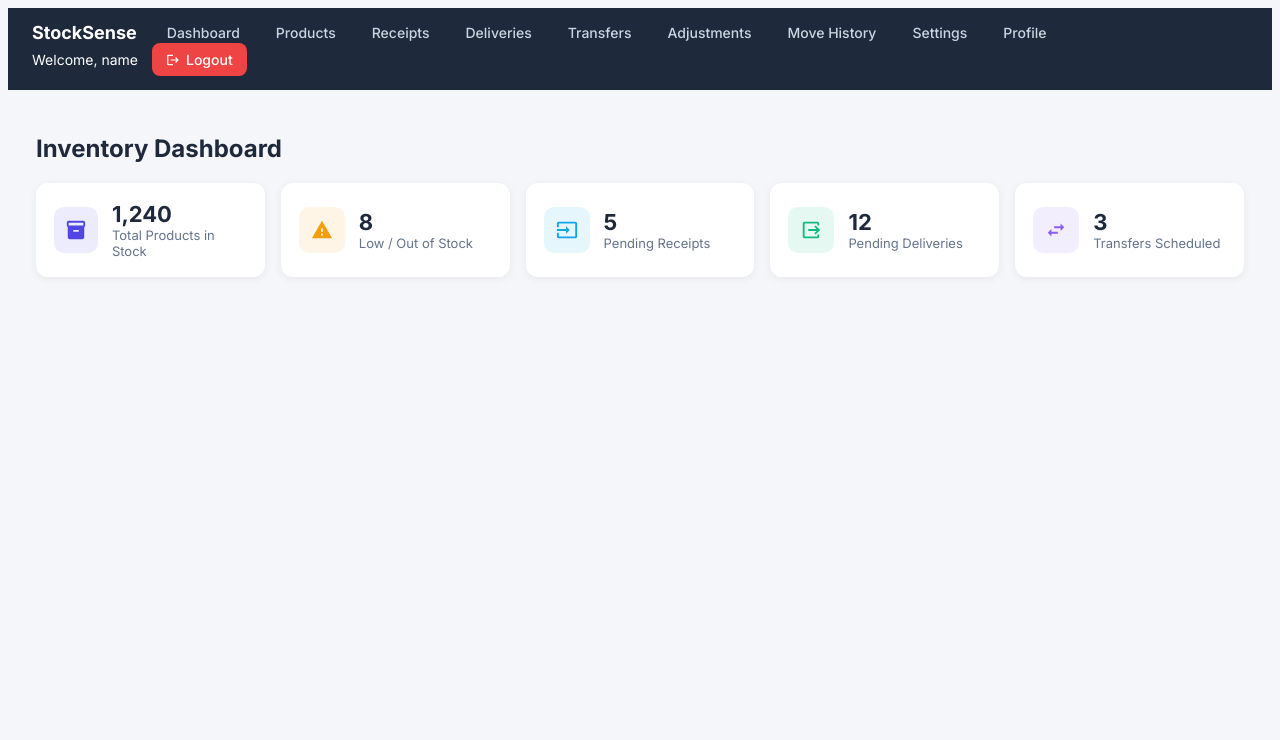
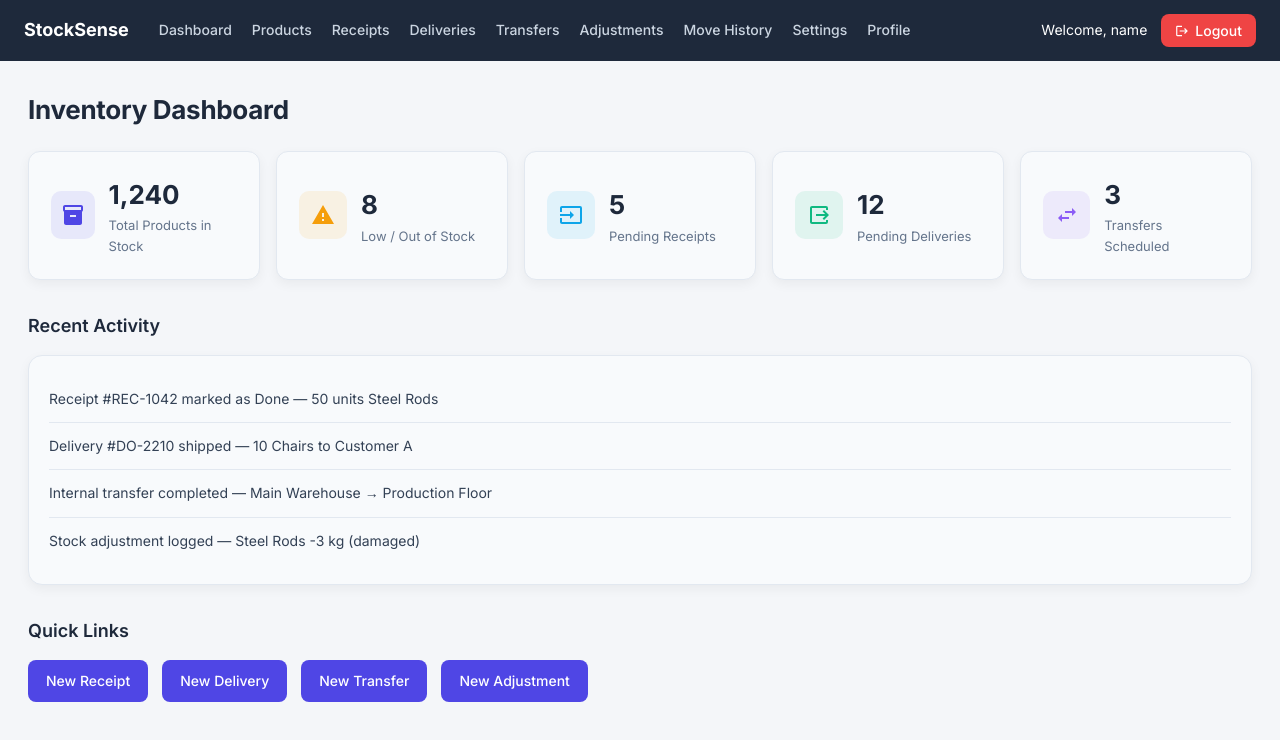
Before and after one commit to Anshika-1710/stocksense-odoo-hackathon-2026, a React (Vite) app in the folder frontend/: page /dashboard in a window 1280 px wide. Both pictures are taken after typing "name@example.com", "Sample123" into the empty fields and a click on the button "Log in". Shown: the top 740 px of the page. Built offline with nearby package versions, Linux system fonts and the light colour scheme.

Commit message:
feat: updated dashboard, products, receipts, and deliveries modules

```diff
--- a/frontend/src/index.css
+++ b/frontend/src/index.css
@@ -1,7 +1,48 @@
-body { font-family: 'Inter', sans-serif; background: #f4f6f9; }
+* { box-sizing: border-box; margin: 0; padding: 0; }
 
-a { text-decoration: none; color: #4f46e5; font-weight: 500; margin-right: 16px; }
+:root {
+  --bg: #f4f6f9;
+  --sidebar-bg: #1e293b;
+  --sidebar-text: #cbd5e1;
+  --accent: #4f46e5;
+  --accent-light: #eef2ff;
+  --card-bg: #ffffff;
+  --text-dark: #1e293b;
+  --text-muted: #64748b;
+  --danger: #ef4444;
+  --success: #22c55e;
+  --radius: 12px;
+  --shadow: 0 2px 8px rgba(0,0,0,0.06);
+}
+
+body {
+  font-family: 'Inter', sans-serif;
+  background: var(--bg);
+  color: var(--text-dark);
+  font-size: 15.5px;
+  line-height: 1.6;
+}
+
+a {
+  text-decoration: none;
+  color: var(--accent);
+  font-weight: 500;
+}
 a:hover { text-decoration: underline; }
+
+h1 {
+  font-size: 26px;
+  font-weight: 700;
+  letter-spacing: -0.3px;
+  margin-bottom: 12px;
+  color: var(--text-dark);
+}
+
+h2 {
+  font-size: 19px;
+  font-weight: 600;
+  margin-bottom: 12px;
+}
 
 input, select, textarea {
   border: 1px solid #d1d5db;
@@ -10,8 +51,12 @@ input, select, textarea {
   font-family: 'Inter', sans-serif;
   font-size: 14px;
   outline: none;
+  transition: 0.2s;
 }
-input:focus, select:focus { border-color: #4f46e5; }
+input:focus, select:focus, textarea:focus {
+  border-color: var(--accent);
+  box-shadow: 0 0 0 3px var(--accent-light);
+}
 
 button {
   font-family: 'Inter', sans-serif;
@@ -20,8 +65,10 @@ button {
   border: none;
   cursor: pointer;
   font-weight: 500;
-  background: #4f46e5;
+  background: var(--accent);
   color: #fff;
+  font-size: 14px;
+  transition: 0.2s;
 }
 button:hover { opacity: 0.9; }
 
@@ -29,13 +76,69 @@ table {
   width: 100%;
   border-collapse: collapse;
   background: #fff;
-  border-radius: 12px;
+  border-radius: var(--radius);
   overflow: hidden;
-  box-shadow: 0 2px 8px rgba(0,0,0,0.06);
+  box-shadow: var(--shadow);
   margin-top: 16px;
 }
-th, td { padding: 12px 16px; text-align: left; font-size: 14px; }
-th { background: #f8fafc; color: #64748b; text-transform: uppercase; font-size: 12px; }
-tr { border-bottom: 1px solid #f1f5f9; }
 
-h1 { font-size: 22px; font-weight: 700; margin-bottom: 12px; }
+th, td {
+  padding: 13px 16px;
+  text-align: left;
+  font-size: 14px;
+}
+
+th {
+  background: #f8fafc;
+  color: var(--text-muted);
+  font-weight: 600;
+  text-transform: uppercase;
+  font-size: 12px;
+  letter-spacing: 0.3px;
+}
+
+tr {
+  border-bottom: 1px solid #f1f5f9;
+}
+tr:hover {
+  background: #fafbfc;
+}
+
+.card {
+  background: var(--card-bg);
+  border-radius: var(--radius);
+  box-shadow: var(--shadow);
+  padding: 22px;
+}
+
+.kpi-card {
+  display: flex;
+  align-items: center;
+  gap: 14px;
+  background: var(--card-bg);
+  border-radius: var(--radius);
+  box-shadow: var(--shadow);
+  padding: 22px;
+}
+
+.kpi-icon {
+  width: 48px;
+  height: 48px;
+  display: flex;
+  align-items: center;
+  justify-content: center;
+  border-radius: 10px;
+  background: var(--accent-light);
+  color: var(--accent);
+  font-size: 24px;
+}
+
+.kpi-value {
+  font-size: 26px;
+  font-weight: 700;
+}
+
+.kpi-label {
+  font-size: 13px;
+  color: var(--text-muted);
+}
--- a/frontend/src/pages/Dashboard.jsx
+++ b/frontend/src/pages/Dashboard.jsx
@@ -22,6 +22,13 @@ const kpis = [
   { icon: <MdSwapHoriz />, label: "Transfers Scheduled", value: "3", color: "#8b5cf6" },
 ];
 
+const activity = [
+  "Receipt #REC-1042 marked as Done — 50 units Steel Rods",
+  "Delivery #DO-2210 shipped — 10 Chairs to Customer A",
+  "Internal transfer completed — Main Warehouse → Production Floor",
+  "Stock adjustment logged — Steel Rods -3 kg (damaged)",
+];
+
 export default function Dashboard() {
   const { user, logout } = useAuth();
   const navigate = useNavigate();
@@ -33,7 +40,6 @@ export default function Dashboard() {
 
   return (
     <div style={{ fontFamily: "Inter, sans-serif", background: "#f4f6f9", minHeight: "100vh" }}>
-      {/* Top Navbar */}
       <div style={{
         display: "flex", justifyContent: "space-between", alignItems: "center",
         background: "#1e293b", padding: "14px 24px", flexWrap: "wrap"
@@ -60,9 +66,8 @@ export default function Dashboard() {
         </div>
       </div>
 
-      {/* Page content */}
       <div style={{ padding: "28px" }}>
-        <h1 style={{ fontSize: 24, fontWeight: 700, marginBottom: 20, color: "#1e293b" }}>
+        <h1 style={{ fontSize: 26, fontWeight: 700, marginBottom: 20, color: "#1e293b" }}>
           Inventory Dashboard
         </h1>
 
@@ -74,23 +79,64 @@ export default function Dashboard() {
           {kpis.map((k) => (
             <div key={k.label} style={{
               display: "flex", alignItems: "center", gap: 14,
-              background: "#fff", borderRadius: 12,
-              boxShadow: "0 2px 8px rgba(0,0,0,0.06)", padding: 18
+              background: "#f8fafc", border: "1px solid #e2e8f0", borderRadius: 12,
+              boxShadow: "0 4px 12px rgba(0,0,0,0.05)", padding: 22
             }}>
               <div style={{
-                width: 46, height: 46, display: "flex", alignItems: "center",
+                width: 48, height: 48, display: "flex", alignItems: "center",
                 justifyContent: "center", borderRadius: 10,
-                background: `${k.color}1A`, color: k.color, fontSize: 22
+                background: `${k.color}1A`, color: k.color, fontSize: 24
               }}>
                 {k.icon}
               </div>
               <div>
-                <div style={{ fontSize: 22, fontWeight: 700, color: "#1e293b" }}>{k.value}</div>
+                <div style={{ fontSize: 26, fontWeight: 700, color: "#1e293b" }}>{k.value}</div>
                 <div style={{ fontSize: 13, color: "#64748b" }}>{k.label}</div>
               </div>
             </div>
           ))}
         </div>
+
+        <div style={{ marginTop: 32 }}>
+          <h2 style={{ fontSize: 18, fontWeight: 600, marginBottom: 14, color: "#1e293b" }}>
+            Recent Activity
+          </h2>
+          <div style={{
+            background: "#f8fafc", border: "1px solid #e2e8f0", borderRadius: 14,
+            boxShadow: "0 4px 12px rgba(0,0,0,0.05)", padding: 20
+          }}>
+            {activity.map((item, i) => (
+              <div key={i} style={{
+                padding: "12px 0",
+                borderBottom: i < activity.length - 1 ? "1px solid #e2e8f0" : "none",
+                fontSize: 14, color: "#334155"
+              }}>
+                {item}
+              </div>
+            ))}
+          </div>
+        </div>
+
+        <div style={{ marginTop: 32 }}>
+          <h2 style={{ fontSize: 18, fontWeight: 600, marginBottom: 14, color: "#1e293b" }}>
+            Quick Links
+          </h2>
+          <div style={{ display: "flex", gap: 14, flexWrap: "wrap" }}>
+            {[
+              { to: "/receipts", label: "New Receipt" },
+              { to: "/deliveries", label: "New Delivery" },
+              { to: "/transfers", label: "New Transfer" },
+              { to: "/adjustments", label: "New Adjustment" },
+            ].map((q) => (
+              <Link key={q.to} to={q.to} style={{
+                background: "#4f46e5", color: "#fff", padding: "10px 18px",
+                borderRadius: 8, fontSize: 14, fontWeight: 500, textDecoration: "none"
+              }}>
+                {q.label}
+              </Link>
+            ))}
+          </div>
+        </div>
       </div>
     </div>
   );
--- a/frontend/src/pages/Deliveries.jsx
+++ b/frontend/src/pages/Deliveries.jsx
@@ -2,11 +2,18 @@ import { useState } from "react";
 import Layout from "../components/Layout.jsx";
 
 export default function Deliveries() {
-  const [deliveries] = useState([]);
+  const [deliveries] = useState([
+    { ref: "DO-2210", customer: "Customer A", products: "Chairs x10", status: "Done" },
+    { ref: "DO-2211", customer: "Customer B", products: "Desks x5", status: "Ready" },
+    { ref: "DO-2212", customer: "Customer C", products: "Steel Rods x30", status: "Waiting" },
+  ]);
 
   return (
     <Layout title="Delivery Orders (Outgoing Stock)">
-      <div style={{ background: "#fff", borderRadius: 12, boxShadow: "0 2px 8px rgba(0,0,0,0.06)", padding: 20, marginBottom: 20 }}>
+      <div style={{
+        background: "#f8fafc", border: "1px solid #e2e8f0", borderRadius: 14,
+        boxShadow: "0 4px 12px rgba(0,0,0,0.05)", padding: 26, marginBottom: 20
+      }}>
         <h2 style={{ marginBottom: 14 }}>Create New Delivery</h2>
         <div style={{ display: "flex", gap: 10, flexWrap: "wrap", marginBottom: 14 }}>
           <input type="text" placeholder="Customer Name" style={{ flex: 1, minWidth: 180 }} />
@@ -21,15 +28,23 @@ export default function Deliveries() {
           <tr><th>Reference</th><th>Customer</th><th>Products</th><th>Status</th><th>Actions</th></tr>
         </thead>
         <tbody>
-          {deliveries.length === 0 ? (
-            <tr><td colSpan="5">No deliveries found. Create one above to track outgoing shipments!</td></tr>
-          ) : (
-            deliveries.map((d, i) => (
-              <tr key={i}>
-                <td>{d.ref}</td><td>{d.customer}</td><td>{d.products}</td><td>{d.status}</td><td>{d.actions}</td>
-              </tr>
-            ))
-          )}
+          {deliveries.map((d, i) => (
+            <tr key={i}>
+              <td>{d.ref}</td>
+              <td>{d.customer}</td>
+              <td>{d.products}</td>
+              <td>
+                <span style={{
+                  padding: "4px 10px", borderRadius: 6, fontSize: 12, fontWeight: 600,
+                  background: d.status === "Done" ? "#dcfce7" : d.status === "Ready" ? "#dbeafe" : "#fef3c7",
+                  color: d.status === "Done" ? "#16a34a" : d.status === "Ready" ? "#2563eb" : "#d97706"
+                }}>
+                  {d.status}
+                </span>
+              </td>
+              <td><a href="#">View</a></td>
+            </tr>
+          ))}
         </tbody>
       </table>
     </Layout>
--- a/frontend/src/pages/Products.jsx
+++ b/frontend/src/pages/Products.jsx
@@ -2,12 +2,31 @@ import { useState } from "react";
 import Layout from "../components/Layout.jsx";
 
 export default function Products() {
-  const [products] = useState([]);
+  const [search, setSearch] = useState("");
+  const [products] = useState([
+    { name: "Steel Rods", sku: "STL-001", category: "Raw Material", uom: "kg", stock: 420 },
+    { name: "Wooden Chairs", sku: "CHR-014", category: "Furniture", uom: "pcs", stock: 85 },
+    { name: "Packaging Boxes", sku: "PKG-007", category: "Packaging", uom: "pcs", stock: 1200 },
+    { name: "Aluminum Sheets", sku: "ALM-022", category: "Raw Material", uom: "kg", stock: 15 },
+    { name: "Office Desks", sku: "DSK-009", category: "Furniture", uom: "pcs", stock: 32 },
+  ]);
+
+  const filtered = products.filter(
+    (p) =>
+      p.name.toLowerCase().includes(search.toLowerCase()) ||
+      p.sku.toLowerCase().includes(search.toLowerCase())
+  );
 
   return (
     <Layout title="Products">
       <div style={{ display: "flex", gap: 10, marginBottom: 16 }}>
-        <input type="text" placeholder="Search by name or SKU" style={{ flex: 1 }} />
+        <input
+          type="text"
+          placeholder="Search by name or SKU"
+          value={search}
+          onChange={(e) => setSearch(e.target.value)}
+          style={{ flex: 1 }}
+        />
         <button>New product</button>
       </div>
       <table>
@@ -17,12 +36,23 @@ export default function Products() {
           </tr>
         </thead>
         <tbody>
-          {products.length === 0 ? (
-            <tr><td colSpan="5">No products yet.</td></tr>
+          {filtered.length === 0 ? (
+            <tr><td colSpan="5" style={{ textAlign: "center", padding: "40px 0", color: "#94a3b8" }}>
+              No products match your search.
+            </td></tr>
           ) : (
-            products.map((p, i) => (
+            filtered.map((p, i) => (
               <tr key={i}>
-                <td>{p.name}</td><td>{p.sku}</td><td>{p.category}</td><td>{p.uom}</td><td>{p.stock}</td>
+                <td>{p.name}</td>
+                <td>{p.sku}</td>
+                <td>{p.category}</td>
+                <td>{p.uom}</td>
+                <td style={{
+                  color: p.stock < 20 ? "#ef4444" : "#334155",
+                  fontWeight: p.stock < 20 ? 600 : 400
+                }}>
+                  {p.stock} {p.stock < 20 && "⚠️"}
+                </td>
               </tr>
             ))
           )}
--- a/frontend/src/pages/Profile.jsx
+++ b/frontend/src/pages/Profile.jsx
@@ -6,7 +6,10 @@ export default function Profile() {
 
   return (
     <Layout title="My Profile">
-      <div style={{ background: "#fff", borderRadius: 12, boxShadow: "0 2px 8px rgba(0,0,0,0.06)", padding: 24, maxWidth: 400 }}>
+      <div style={{
+        background: "#f8fafc", border: "1px solid #e2e8f0", borderRadius: 14,
+        boxShadow: "0 4px 12px rgba(0,0,0,0.05)", padding: 26, maxWidth: 400
+      }}>
         <p style={{ marginBottom: 10 }}><strong>Name:</strong> {user?.name || "—"}</p>
         <p style={{ marginBottom: 10 }}><strong>Email:</strong> {user?.email || "—"}</p>
         <p><strong>Role:</strong> Inventory Manager</p>
--- a/frontend/src/pages/Receipts.jsx
+++ b/frontend/src/pages/Receipts.jsx
@@ -2,11 +2,18 @@ import { useState } from "react";
 import Layout from "../components/Layout.jsx";
 
 export default function Receipts() {
-  const [receipts] = useState([]);
+  const [receipts] = useState([
+    { ref: "REC-1042", supplier: "SteelCo Ltd", products: "Steel Rods x50", status: "Done" },
+    { ref: "REC-1043", supplier: "Wood Supplies Inc", products: "Wooden Chairs x20", status: "Waiting" },
+    { ref: "REC-1044", supplier: "Alum Traders", products: "Aluminum Sheets x100", status: "Draft" },
+  ]);
 
   return (
     <Layout title="Vendor Receipts (Incoming Stock)">
-      <div className="card" style={{ background: "#fff", borderRadius: 12, boxShadow: "0 2px 8px rgba(0,0,0,0.06)", padding: 20, marginBottom: 20 }}>
+      <div style={{
+        background: "#f8fafc", border: "1px solid #e2e8f0", borderRadius: 14,
+        boxShadow: "0 4px 12px rgba(0,0,0,0.05)", padding: 26, marginBottom: 20
+      }}>
         <h2 style={{ marginBottom: 14 }}>Create New Receipt</h2>
         <div style={{ display: "flex", gap: 10, flexWrap: "wrap", marginBottom: 14 }}>
           <input type="text" placeholder="Supplier Name" style={{ flex: 1, minWidth: 180 }} />
@@ -21,15 +28,23 @@ export default function Receipts() {
           <tr><th>Reference</th><th>Supplier</th><th>Products</th><th>Status</th><th>Actions</th></tr>
         </thead>
         <tbody>
-          {receipts.length === 0 ? (
-            <tr><td colSpan="5">No receipts found. Create one above to track incoming vendor goods!</td></tr>
-          ) : (
-            receipts.map((r, i) => (
-              <tr key={i}>
-                <td>{r.ref}</td><td>{r.supplier}</td><td>{r.products}</td><td>{r.status}</td><td>{r.actions}</td>
-              </tr>
-            ))
-          )}
+          {receipts.map((r, i) => (
+            <tr key={i}>
+              <td>{r.ref}</td>
+              <td>{r.supplier}</td>
+              <td>{r.products}</td>
+              <td>
+                <span style={{
+                  padding: "4px 10px", borderRadius: 6, fontSize: 12, fontWeight: 600,
+                  background: r.status === "Done" ? "#dcfce7" : r.status === "Waiting" ? "#fef3c7" : "#f1f5f9",
+                  color: r.status === "Done" ? "#16a34a" : r.status === "Waiting" ? "#d97706" : "#64748b"
+                }}>
+                  {r.status}
+                </span>
+              </td>
+              <td><a href="#">View</a></td>
+            </tr>
+          ))}
         </tbody>
       </table>
     </Layout>
```
